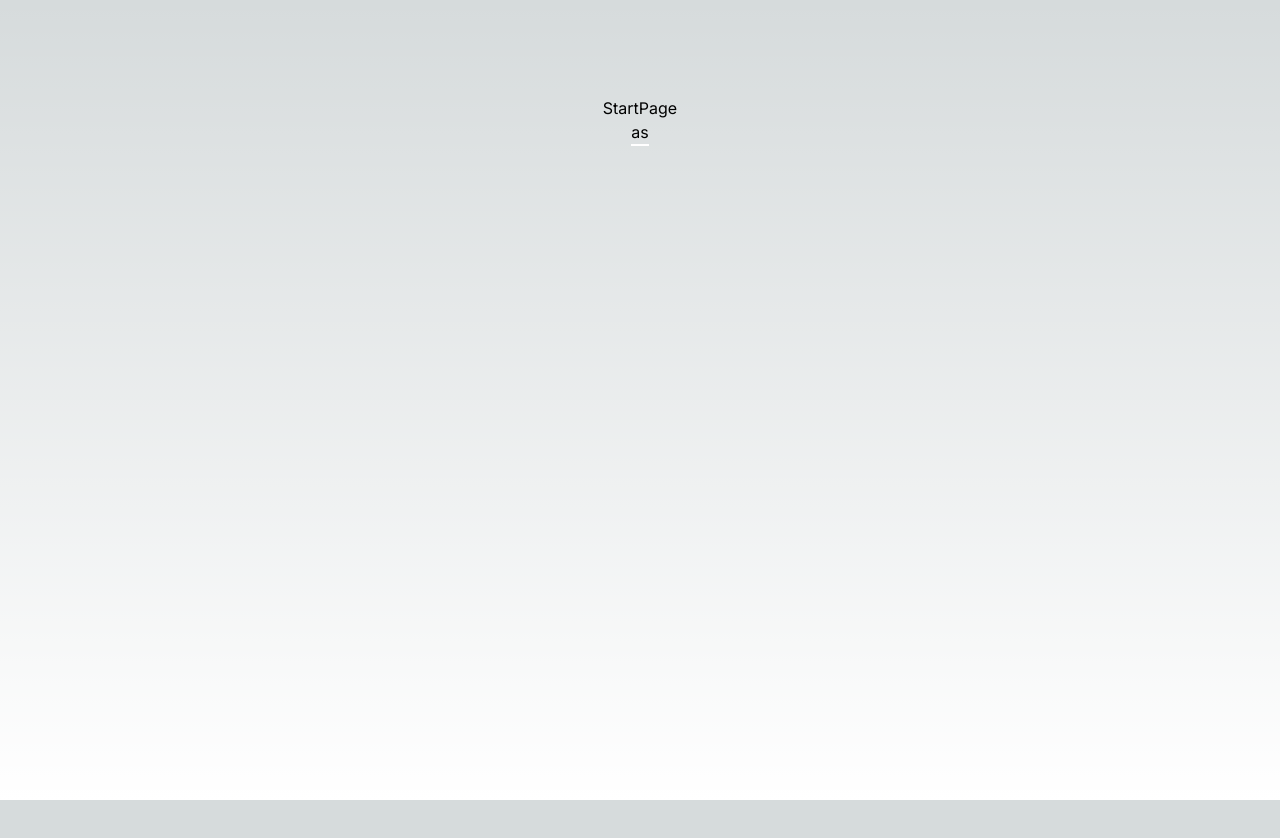
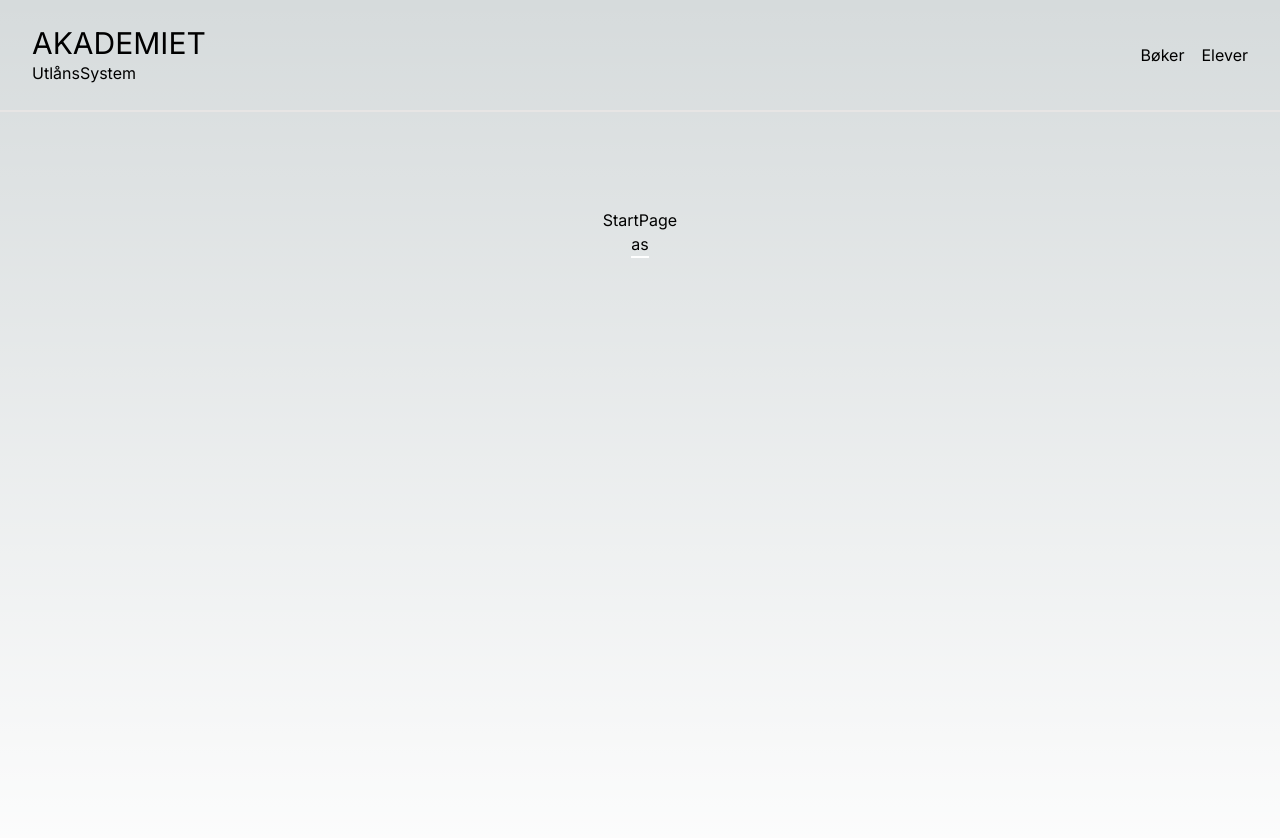
Before and after one commit to Hfausk/Fagproove-oppdrag, a Next.js app: page / in a window 1280 px wide. Shown: the top 838 px of the page. Before the commit the page ends 800 px from the top, so only its background shows below. Built offline with nearby package versions, Linux system fonts and the light colour scheme.

Commit message:
added topbar to layout file

```diff
--- a/src/app/layout.tsx
+++ b/src/app/layout.tsx
@@ -1,6 +1,8 @@
 import type { Metadata } from "next";
 import { Inter } from "next/font/google";
 import "./globals.css";
+import TopBar from "../components/topbar"
+
 
 const inter = Inter({ subsets: ["latin"] });
 
@@ -17,6 +19,7 @@ export default function RootLayout({
   return (
     <html lang="en">
       <body className={inter.className}>
+        <TopBar />
         {children}
       </body>
     </html>
```
